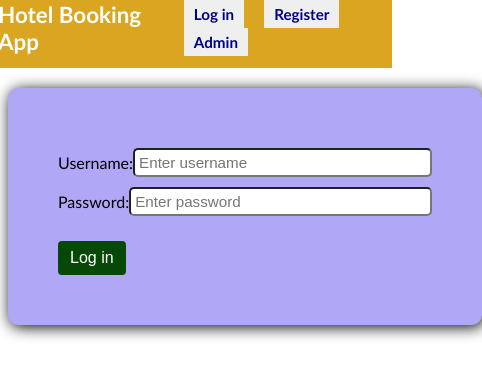
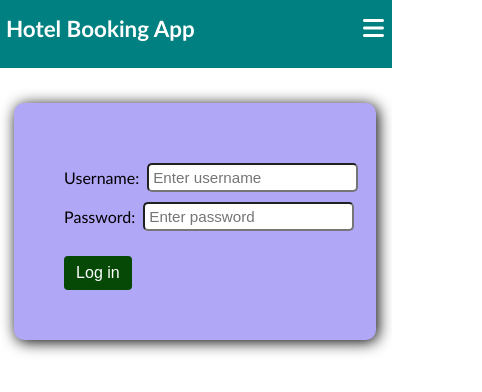
Before and after one commit to johnnyd81/hotel-view, a React (Vite) app: page /login in a window 390 px wide. Shown: the top 392 px of the page, 482 px wide, since content can reach past the window. Built offline with nearby package versions, Linux system fonts and the light colour scheme.

Commit message:
altered navbar and login files

```diff
--- a/src/components/adminmodal/AdminModal.jsx
+++ b/src/components/adminmodal/AdminModal.jsx
@@ -40,8 +40,8 @@ const AdminModal = () => {
   };
 
   return (
-    <div className="adminModal">
-      <form onSubmit={handleSubmit} className="adminModalContainer">
+    <div className="adminModalContainer">
+      <form onSubmit={handleSubmit} className="adminModal">
         <div className="formItem">
           <label>Username:</label>
           <input
@@ -68,8 +68,8 @@ const AdminModal = () => {
         <Link to="/login">
           <button className="cancelBtn">Cancel</button>
         </Link>
-        {error && <div className="error">{error}</div>}
       </form>
+      {error && <div className="error">{error}</div>}
     </div>
   );
 };
--- a/src/components/adminmodal/adminmodal.css
+++ b/src/components/adminmodal/adminmodal.css
@@ -1,4 +1,4 @@
-.adminModal {
+.adminModalContainer {
   width: 100vw; /*the width and height covers the entire viewport with the background-color specified*/
   height: 100vh;
   background-color: rgba(0, 0, 0, 0.418);
@@ -6,11 +6,12 @@
   top: 0;
   left: 0;
   display: flex;
+  flex-direction: column;
   align-items: center;
   justify-content: center;
 }
 
-.adminModalContainer {
+.adminModal {
   background-color: white;
   padding: 20px;
   border-radius: 5px;
@@ -53,3 +54,6 @@
 .error {
   margin-top: 20px;
 }
+
+@media (max-width: 750px) {
+}
--- a/src/components/navbar/Navbar.jsx
+++ b/src/components/navbar/Navbar.jsx
@@ -1,10 +1,15 @@
+import { useState } from "react";
 import "./navbar.css";
+import { FontAwesomeIcon } from "@fortawesome/react-fontawesome";
+import { faBars, faX } from "@fortawesome/free-solid-svg-icons";
 import { Link } from "react-router-dom"; //allows me to link to different pages in my app
 import { useAuthContext } from "../../hooks/useAuthContext"; //imports authentication contextual state
 import useLogout from "../../hooks/useLogout"; //the useLogout hook allows me to log out a user
 
 const Navbar = () => {
-  const { user } = useAuthContext(); //makes the user context available to the module
+  const [showMenu, setShowMenu] = useState(false);
+  const [classValue, setClassValue] = useState("");
+  const { user } = useAuthContext(); //makes the user context available in the module
 
   const { logout } = useLogout();
 
@@ -12,11 +17,50 @@ const Navbar = () => {
     logout();
   };
 
+  const showMenuValues = () => {
+    setClassValue("show");
+    setShowMenu(!showMenu);
+  };
+
+  const hideMenuValues = () => {
+    setClassValue("");
+    setShowMenu(!showMenu);
+  };
+
+  const menu = (
+    <nav className={`menu ${classValue}`}>
+      <Link to="/" className="menuLink">
+        Login
+      </Link>
+      <Link to="/signup" className="menuLink">
+        Register
+      </Link>
+      <Link to="/adminmodal" className="menuLink">
+        Admin
+      </Link>
+      <span className="closeMenu">
+        <FontAwesomeIcon
+          icon={faX}
+          className="closeX"
+          title="Close menu"
+          onClick={hideMenuValues}
+        />
+      </span>
+    </nav>
+  );
+
   //by using conditional rendering only certain buttons are available on the navbar according to the user auth status
   return (
     <div className="navbar">
       <div className="navContainer">
         <span className="navTitle">Hotel Booking App</span>
+        <FontAwesomeIcon
+          onClick={showMenuValues}
+          icon={faBars}
+          className="nNavbarmenu"
+          title="Click to open menu"
+        />
+        {showMenu && menu}
         <div className="navItems">
           {!user ? (
             <>
--- a/src/components/navbar/navbar.css
+++ b/src/components/navbar/navbar.css
@@ -1,6 +1,6 @@
 .navbar {
   height: 60px;
-  background-color: goldenrod;
+  background-color: teal;
   display: flex;
   justify-content: center;
   margin: -10px;
@@ -21,6 +21,7 @@
   font-family: "Trebuchet MS", "Lucida Sans Unicode", "Lucida Grande",
     "Lucida Sans", Arial, sans-serif;
   font-size: 1.4rem;
+  margin-left: 2%;
 }
 
 .navButton {
@@ -41,3 +42,66 @@
   font-weight: 600;
   font-size: 1.1rem;
 }
+
+.navItems {
+  margin-right: 2%;
+}
+
+.nNavbarmenu {
+  display: none;
+  margin-right: 2%;
+  cursor: pointer;
+  font-size: 1.5rem;
+}
+
+.menu {
+  height: 100px;
+  width: 100%;
+  display: flex;
+  flex-direction: column;
+  justify-content: center;
+  align-items: center;
+  position: absolute;
+  top: -100%;
+  background-color: teal;
+  z-index: 10;
+  transition: all 0.5s;
+  font-family: "Trebuchet MS", "Lucida Sans Unicode", "Lucida Grande";
+}
+
+.menuLink {
+  text-decoration: none;
+  color: white;
+  font-weight: bold;
+  margin-bottom: 1%;
+}
+
+.menuLink:hover {
+  text-decoration: underline;
+}
+
+.menu.show {
+  top: 0;
+  right: 0;
+}
+
+.closeMenu {
+  position: absolute;
+  top: 10px;
+  right: 10px;
+  cursor: pointer;
+}
+
+.closeX {
+  font-weight: 700;
+}
+
+@media (max-width: 750px) {
+  .navItems {
+    display: none;
+  }
+
+  .nNavbarmenu {
+    display: block;
+  }
+}
--- a/src/pages/login/login.css
+++ b/src/pages/login/login.css
@@ -51,3 +51,14 @@
   font-family: "Trebuchet MS", "Lucida Sans Unicode", "Lucida Grande",
     "Lucida Sans", Arial, sans-serif;
 }
+
+@media (max-width: 750px) {
+  .form {
+    width: 70%;
+    margin: 12% auto;
+  }
+
+  .formInput {
+    margin-left: 8px;
+  }
+}
--- a/src/pages/signup/signup.css
+++ b/src/pages/signup/signup.css
@@ -51,3 +51,14 @@
   font-family: "Trebuchet MS", "Lucida Sans Unicode", "Lucida Grande",
     "Lucida Sans", Arial, sans-serif;
 }
+
+@media (max-width: 750px) {
+  .form1 {
+    width: 70%;
+    margin: 12% auto;
+  }
+
+  .formInput {
+    margin-left: 8px;
+  }
+}
```
